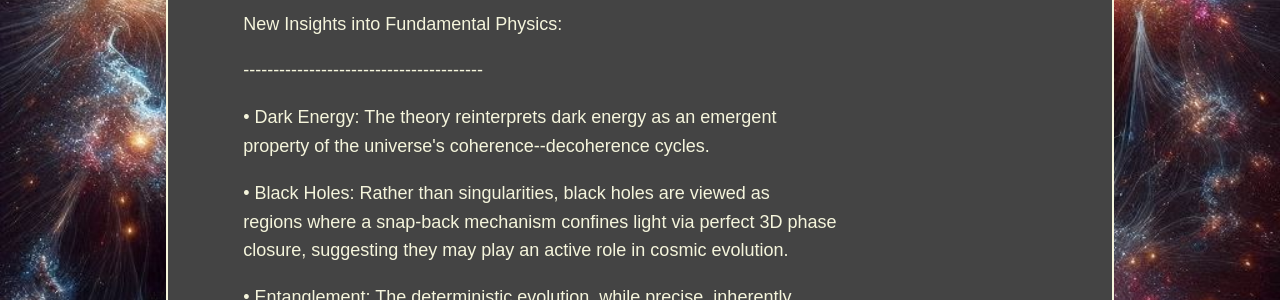
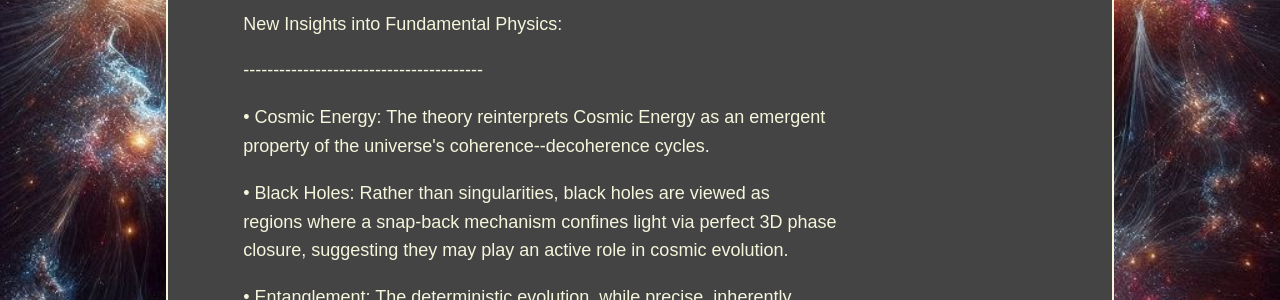
Before and after one commit to CosmicReplicator/AeonLoop, a Jekyll site: the page built from Papers/theory_summary.html, in a window 1280 px wide and 900 px high, scrolled down 575 px. Shown: the part 153-453 px from the top of the window. Built offline with Jekyll 4.4.1, drawn with Linux system fonts in a browser that asks for light colours.

Commit message:
Update theory_summary.html

```diff
--- a/Papers/theory_summary.html
+++ b/Papers/theory_summary.html
@@ -21,7 +21,7 @@ paths that reinforce coherence.</p>
 the analysis of quantum processes.</p>
 <p>New Insights into Fundamental Physics:</p>
 <p>----------------------------------------</p>
-<p>• Dark Energy: The theory reinterprets dark energy as an emergent
+<p>• Cosmic Energy: The theory reinterprets Cosmic Energy as an emergent
 property of the universe's coherence--decoherence cycles.</p>
 <p>• Black Holes: Rather than singularities, black holes are viewed as
 regions where a snap-back mechanism confines light via perfect 3D phase
```
